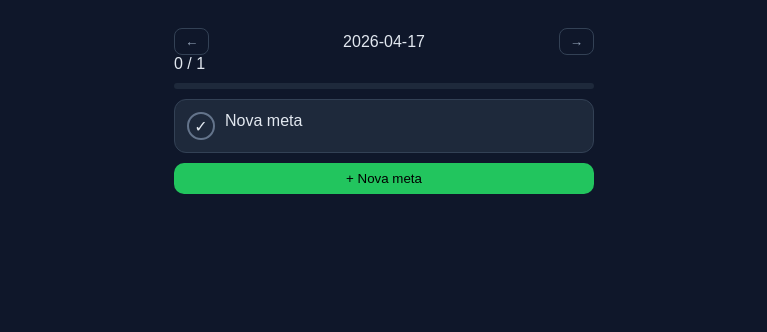
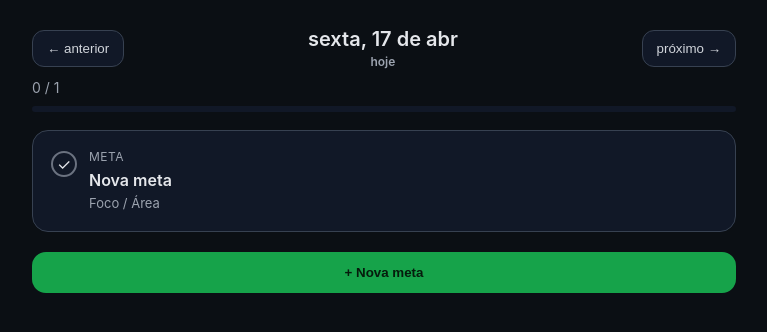
Before and after one commit to plucassb2806/plucassb2806.github.io, a plain HTML site: page index.html in a window 1280 px wide. Both pictures are taken after a click on the button "+ Nova meta". Shown: the whole page, without its empty margins (256-1023 px from the left). Drawn offline with Linux system fonts and the light colour scheme.

Commit message:
Refactor index.html with CSS variables and layout updates

```diff
--- a/index.html
+++ b/index.html
@@ -2,114 +2,230 @@
 <html lang="pt-BR">
 <head>
 <meta charset="UTF-8">
+<meta name="viewport" content="width=device-width, initial-scale=1.0">
 <title>Planner Diário</title>
 
 <style>
+:root {
+  --bg: #0b0f14;
+  --panel: #111827;
+  --panel-2: #020617;
+  --border: #374151;
+  --text: #e5e7eb;
+  --muted: #9ca3af;
+  --green: #16a34a;
+  --green-dark: #052e16;
+  --btn: #111827;
+}
+
+* { box-sizing: border-box; }
+
 body {
-  font-family: Arial, sans-serif;
-  background: #0f172a;
-  color: #e2e8f0;
+  margin: 0;
+  font-family: Inter, Arial, sans-serif;
+  background: var(--bg);
+  color: var(--text);
   display: flex;
   justify-content: center;
 }
 
 .wrap {
-  width: 420px;
-  padding: 20px;
+  width: min(760px, 100%);
+  padding: 28px;
 }
 
 .nav {
   display: flex;
   justify-content: space-between;
   align-items: center;
+  gap: 12px;
+  margin-bottom: 10px;
 }
 
-button {
+.nav-btn {
+  background: var(--btn);
+  border: 1px solid var(--border);
+  padding: 10px 14px;
+  border-radius: 12px;
+  color: #d1d5db;
   cursor: pointer;
 }
 
-.nav-btn {
-  background: transparent;
-  border: 1px solid #334155;
-  padding: 5px 10px;
-  border-radius: 8px;
-  color: #94a3b8;
+.date {
+  text-align: center;
+  flex: 1;
+  font-size: 20px;
+  font-weight: 600;
+  line-height: 1.15;
+}
+
+.sub {
+  font-size: 12px;
+  color: var(--muted);
+  margin-top: 4px;
 }
 
 .prog-bar {
   height: 6px;
-  background: #1e293b;
-  border-radius: 10px;
-  margin-top: 10px;
+  background: var(--panel);
+  border-radius: 999px;
+  margin: 10px 0 18px;
   overflow: hidden;
 }
 
 .prog-fill {
   height: 100%;
   width: 0%;
-  background: #22c55e;
-  transition: 0.4s;
+  background: var(--green);
+  transition: width .2s ease;
+}
+
+#progress-text {
+  color: var(--muted);
+  font-size: 14px;
 }
 
 .card {
-  background: #1e293b;
-  padding: 12px;
-  border-radius: 12px;
-  margin-top: 10px;
-  border: 1px solid #334155;
+  background: var(--panel);
+  padding: 18px;
+  border-radius: 16px;
+  margin-top: 14px;
+  border: 1px solid var(--border);
 }
 
 .card.done {
-  background: linear-gradient(135deg, #052e16, #14532d);
-  border-color: #22c55e;
+  background: var(--green-dark);
+  border-color: var(--green);
+}
+
+.row {
+  display: flex;
+  gap: 12px;
+  align-items: flex-start;
 }
 
 .check-btn {
-  width: 24px;
-  height: 24px;
+  width: 26px;
+  height: 26px;
+  min-width: 26px;
   border-radius: 50%;
-  border: 2px solid #64748b;
-  display: inline-flex;
+  border: 2px solid #6b7280;
+  display: flex;
   align-items: center;
   justify-content: center;
+  cursor: pointer;
+  user-select: none;
+  margin-top: 2px;
 }
 
 .check-btn.done {
-  background: #22c55e;
-  border-color: #22c55e;
+  background: var(--green);
+  border-color: var(--green);
+}
+
+.content {
+  flex: 1;
+}
+
+.tag {
+  font-size: 12px;
+  color: var(--muted);
+  margin-bottom: 6px;
+  text-transform: uppercase;
+  letter-spacing: 0.04em;
+}
+
+.title {
+  font-size: 16px;
+  font-weight: 600;
+  line-height: 1.35;
+}
+
+.area {
+  font-size: 13px;
+  color: var(--muted);
+  margin-top: 4px;
+  line-height: 1.35;
 }
 
 .edit {
   display: none;
-  margin-top: 8px;
+  margin-top: 12px;
 }
 
 .edit input {
   width: 100%;
-  margin-bottom: 5px;
+  margin-bottom: 8px;
+  padding: 10px 12px;
+  border-radius: 10px;
+  border: 1px solid var(--border);
+  background: var(--panel-2);
+  color: white;
+  outline: none;
+}
+
+.actions {
+  display: flex;
+  gap: 8px;
+  flex-wrap: wrap;
+}
+
+.actions button {
+  padding: 8px 12px;
+  border-radius: 10px;
+  border: none;
+  cursor: pointer;
+  font-weight: 600;
+}
+
+.save-btn {
+  background: var(--green);
+  color: #06240f;
+}
+
+.cancel-btn {
+  background: #374151;
+  color: white;
+}
+
+.delete-btn {
+  background: #7f1d1d;
+  color: white;
 }
 
 .add-btn {
-  margin-top: 10px;
+  margin-top: 20px;
   width: 100%;
-  padding: 8px;
-  background: #22c55e;
+  padding: 13px;
+  background: var(--green);
   border: none;
-  border-radius: 10px;
-  color: black;
+  border-radius: 14px;
+  color: #061b0c;
+  font-weight: 800;
+  cursor: pointer;
 }
 
+.empty {
+  margin-top: 18px;
+  padding: 18px;
+  border-radius: 16px;
+  border: 1px dashed var(--border);
+  color: var(--muted);
+  text-align: center;
+  background: rgba(255,255,255,0.02);
+}
 </style>
 </head>
-
 <body>
 
 <div class="wrap">
-
   <div class="nav">
-  <button class="nav-btn" onclick="changeDay(-1)">←</button>
+    <button class="nav-btn" onclick="changeDay(-1)">← anterior</button>
+    <div class="date">
       <div id="date"></div>
-  <button class="nav-btn" onclick="changeDay(1)">→</button>
+      <div class="sub" id="date-sub"></div>
+    </div>
+    <button class="nav-btn" onclick="changeDay(1)">próximo →</button>
   </div>
 
   <div id="progress-text"></div>
@@ -118,20 +234,38 @@ button {
   <div id="tasks"></div>
 
   <button class="add-btn" onclick="addTask()">+ Nova meta</button>
-
 </div>
 
 <script>
 let offset = 0;
 
-function getDate() {
+const dias = ["domingo", "segunda", "terça", "quarta", "quinta", "sexta", "sábado"];
+const meses = ["jan", "fev", "mar", "abr", "mai", "jun", "jul", "ago", "set", "out", "nov", "dez"];
+
+function pad(n) {
+  return String(n).padStart(2, "0");
+}
+
+function localDateKey(date) {
+  return `${date.getFullYear()}-${pad(date.getMonth() + 1)}-${pad(date.getDate())}`;
+}
+
+function getDateObj() {
   const d = new Date();
   d.setDate(d.getDate() + offset);
-  return d.toISOString().split("T")[0];
+  return d;
+}
+
+function formatDate(d) {
+  return `${dias[d.getDay()]}, ${d.getDate()} de ${meses[d.getMonth()]}`;
 }
 
 function load() {
+  try {
     return JSON.parse(localStorage.getItem("planner") || "{}");
+  } catch {
+    return {};
+  }
 }
 
 function save(data) {
@@ -145,13 +279,15 @@ function changeDay(n) {
 
 function addTask() {
   const data = load();
-  const d = getDate();
+  const key = localDateKey(getDateObj());
 
-  if (!data[d]) data[d] = [];
+  if (!data[key]) data[key] = [];
 
-  data[d].push({
+  data[key].push({
     id: Date.now(),
+    tag: "META",
     title: "Nova meta",
+    area: "Foco / Área",
     done: false
   });
 
@@ -161,70 +297,125 @@ function addTask() {
 
 function toggle(id) {
   const data = load();
-  const d = getDate();
+  const key = localDateKey(getDateObj());
+  const list = data[key] || [];
 
-  data[d] = data[d].map(t => {
-    if (t.id === id) t.done = !t.done;
-    return t;
+  data[key] = list.map(task => task.id === id ? { ...task, done: !task.done } : task);
+
+  save(data);
+  render();
+}
+
+function editTask(id) {
+  const tagEl = document.getElementById(`tag-${id}`);
+  const titleEl = document.getElementById(`title-${id}`);
+  const areaEl = document.getElementById(`area-${id}`);
+
+  if (!tagEl || !titleEl || !areaEl) return;
+
+  const data = load();
+  const key = localDateKey(getDateObj());
+  const list = data[key] || [];
+
+  data[key] = list.map(task => {
+    if (task.id === id) {
+      return {
+        ...task,
+        tag: tagEl.value.trim() || "META",
+        title: titleEl.value.trim() || "Nova meta",
+        area: areaEl.value.trim() || "Foco / Área"
+      };
+    }
+    return task;
   });
 
   save(data);
   render();
 }
 
-function editTask(id, newTitle) {
+function deleteTask(id) {
   const data = load();
-  const d = getDate();
+  const key = localDateKey(getDateObj());
+  const list = data[key] || [];
 
-  data[d] = data[d].map(t => {
-    if (t.id === id) t.title = newTitle;
-    return t;
-  });
+  data[key] = list.filter(task => task.id !== id);
 
   save(data);
   render();
 }
 
+function openEditor(id) {
+  const panel = document.getElementById(`edit-${id}`);
+  if (panel) panel.style.display = "block";
+}
+
+function closeEditor(id) {
+  const panel = document.getElementById(`edit-${id}`);
+  if (panel) panel.style.display = "none";
+}
+
 function render() {
   const data = load();
-  const d = getDate();
-  const list = data[d] || [];
+  const dObj = getDateObj();
+  const key = localDateKey(dObj);
+  const list = data[key] || [];
 
-  document.getElementById("date").innerText = d;
+  document.getElementById("date").innerText = formatDate(dObj);
+  document.getElementById("date-sub").innerText = offset === 0 ? "hoje" : "";
 
   const tasksDiv = document.getElementById("tasks");
   tasksDiv.innerHTML = "";
 
   let done = 0;
 
+  if (list.length === 0) {
+    tasksDiv.innerHTML = `<div class="empty">Nenhuma meta criada para este dia.</div>`;
+  }
+
   list.forEach(task => {
     if (task.done) done++;
 
-    const div = document.createElement("div");
-    div.className = "card" + (task.done ? " done" : "");
+    const card = document.createElement("div");
+    card.className = "card" + (task.done ? " done" : "");
+    card.innerHTML = `
+      <div class="row">
+        <div class="check-btn ${task.done ? "done" : ""}" onclick="toggle(${task.id})">✓</div>
+        <div class="content">
+          <div onclick="openEditor(${task.id})" style="cursor:pointer">
+            <div class="tag">${task.tag}</div>
+            <div class="title">${task.title}</div>
+            <div class="area">${task.area}</div>
+          </div>
 
-    div.innerHTML = `
-      <div style="display:flex; gap:10px;">
-        <div class="check-btn ${task.done ? "done" : ""}" onclick="toggle(${task.id})">✓</div>
-        <div style="flex:1">
-          <div onclick="this.nextElementSibling.style.display='block'">
-            ${task.title}
+          <div class="edit" id="edit-${task.id}">
+            <input id="tag-${task.id}" value="${escapeHtml(task.tag)}" placeholder="Meta / categoria">
+            <input id="title-${task.id}" value="${escapeHtml(task.title)}" placeholder="Meta">
+            <input id="area-${task.id}" value="${escapeHtml(task.area)}" placeholder="Foco / Área">
+            <div class="actions">
+              <button class="save-btn" onclick="editTask(${task.id})">Salvar</button>
+              <button class="cancel-btn" onclick="closeEditor(${task.id})">Cancelar</button>
+              <button class="delete-btn" onclick="deleteTask(${task.id})">Excluir</button>
             </div>
-          <div class="edit">
-            <input id="edit-${task.id}" value="${task.title}">
-            <button onclick="editTask(${task.id}, document.getElementById('edit-${task.id}').value)">Salvar</button>
           </div>
         </div>
       </div>
     `;
 
-    tasksDiv.appendChild(div);
+    tasksDiv.appendChild(card);
   });
 
   const percent = list.length ? Math.round((done / list.length) * 100) : 0;
+  document.getElementById("progress").style.width = percent + "%";
+  document.getElementById("progress-text").innerText = `${done} / ${list.length}`;
+}
 
-  document.getElementById("progress").style.width = percent + "%";
-  document.getElementById("progress-text").innerText = done + " / " + list.length;
+function escapeHtml(str) {
+  return String(str)
+    .replaceAll("&", "&amp;")
+    .replaceAll("<", "&lt;")
+    .replaceAll(">", "&gt;")
+    .replaceAll('"', "&quot;")
+    .replaceAll("'", "&#39;");
 }
 
 render();
```
Lines whose indentation alone changed are shown as unchanged.
